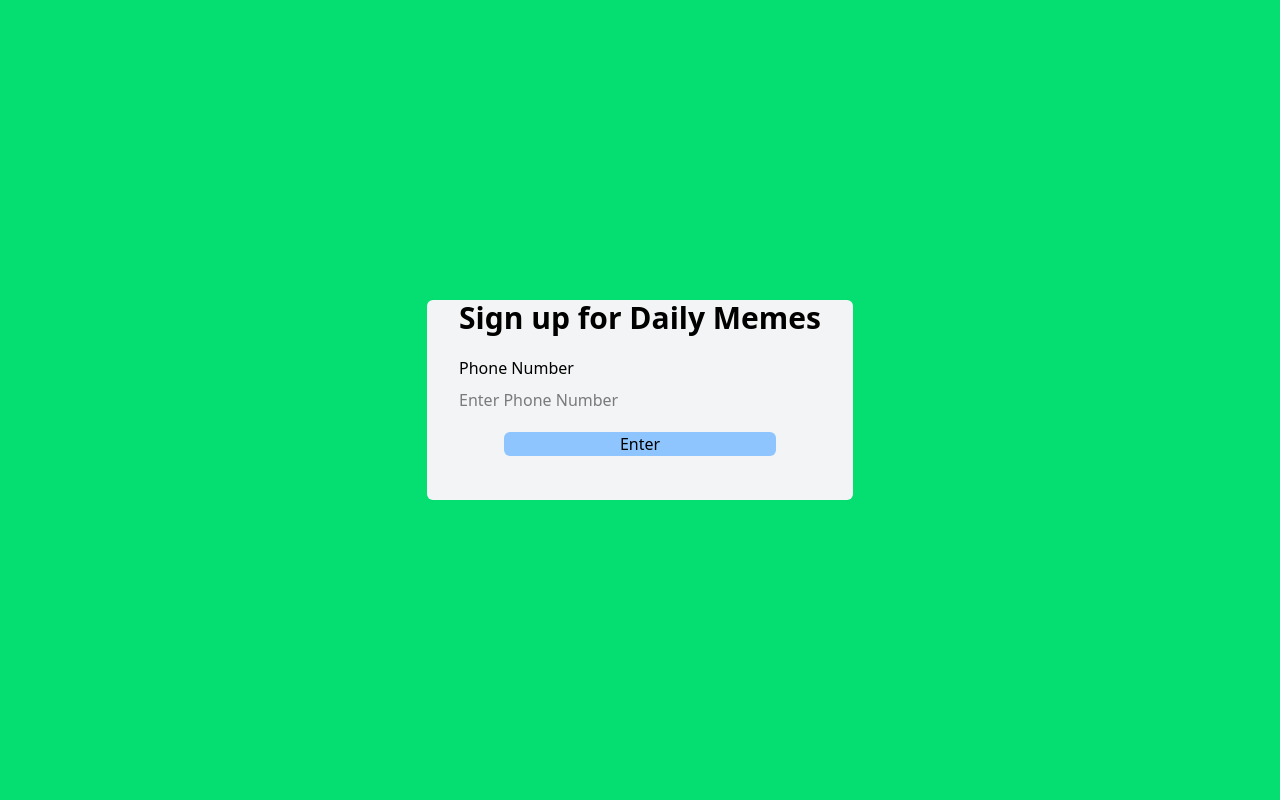
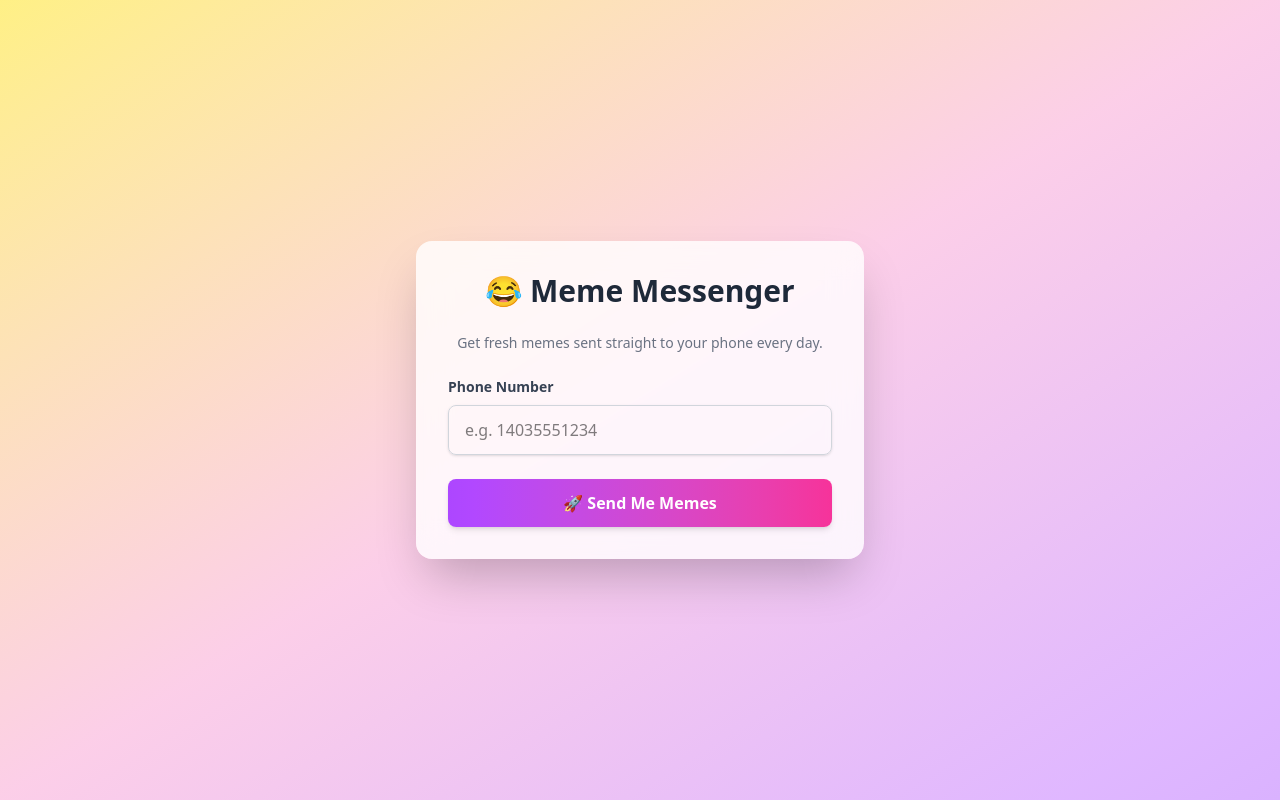
Before and after one commit to justinquan113/Meme-Messenger, a React (Vite) app in the folder meme-messenger/: page / in a window 1280 px wide. Built offline with nearby package versions, Linux system fonts and the light colour scheme.

Commit message:
UI changes

```diff
--- a/meme-messenger/src/App.jsx
+++ b/meme-messenger/src/App.jsx
@@ -52,31 +52,57 @@ function App() {
   }
 
   return (
-    <div className='flex justify-center items-center h-screen bg-green-400' onSubmit={handleSubmit} >
-      <form className='flex justify-center w-1/3 h-1/4 bg-gray-100 rounded-md'>
-        <div className='flex flex-col gap-5'>
-          <h1 className='font-bold lg:text-3xl text-2xl text-center'>Sign up for Daily Memes</h1>
-          <div className='flex flex-col gap-2'>
-            <label>Phone Number</label>
+  <div className="flex justify-center items-center min-h-screen bg-gradient-to-br from-yellow-200 via-pink-200 to-purple-300 p-4">
+
+    <form
+      onSubmit={handleSubmit}
+      className="w-full max-w-md bg-white/80 backdrop-blur-lg shadow-2xl rounded-2xl p-8 flex flex-col gap-6 transition-all duration-300 hover:scale-[1.02]"
+    >
+
+      <h1 className="text-3xl font-extrabold text-center text-gray-800">
+        😂 Meme Messenger
+      </h1>
+      <p className="text-center text-gray-500 text-sm">
+        Get fresh memes sent straight to your phone every day.
+      </p>
+
+      <div className="flex flex-col gap-2">
+        <label className="text-sm font-semibold text-gray-700">
+          Phone Number
+        </label>
+
         <input
-              onChange={e => setPhoneNumber(e.target.value)}
-              placeholder='Enter Phone Number'
-              type='tel'
+          onChange={(e) => setPhoneNumber(e.target.value)}
+          placeholder="e.g. 14035551234"
+          type="tel"
           required
           value={phoneNumber}
-              pattern='^1[2-9][0-9]{9}$'
-              onInvalid={(e) => e.target.setCustomValidity('Enter a valid 10-digit phone number starting with a valid area code')}
-              onInput={(e) => e.target.setCustomValidity('')}
+          pattern="^1[2-9][0-9]{9}$"
+          onInvalid={(e) =>
+            e.target.setCustomValidity(
+              "Enter a valid 10-digit phone number starting with a valid area code"
+            )
+          }
+          onInput={(e) => e.target.setCustomValidity("")}
+          className="px-4 py-3 rounded-lg border border-gray-300 focus:outline-none focus:ring-2 focus:ring-purple-400 focus:border-transparent transition-all duration-200 shadow-sm"
         />
       </div>
-          <button className='w-3/4 bg-blue-300 rounded-md self-center cursor-pointer' type='submit' >Enter</button>
-          <p className='self-center'>{message}</p>
 
-        </div>
+      <button
+        type="submit"
+        className="bg-gradient-to-r from-purple-500 to-pink-500 text-white font-semibold py-3 rounded-lg shadow-md hover:shadow-xl hover:scale-105 active:scale-95 transition-all duration-200"
+      >
+        🚀 Send Me Memes
+      </button>
 
+      {message && (
+        <p className="text-center text-sm text-green-600 font-medium">
+          {message}
+        </p>
+      )}
     </form>
   </div>
-  )
+);
 }
 
 export default App
```
Also changed, not shown: 2 other files (tests, documents, lock files or other folders). Lines whose indentation alone changed are shown as unchanged.
